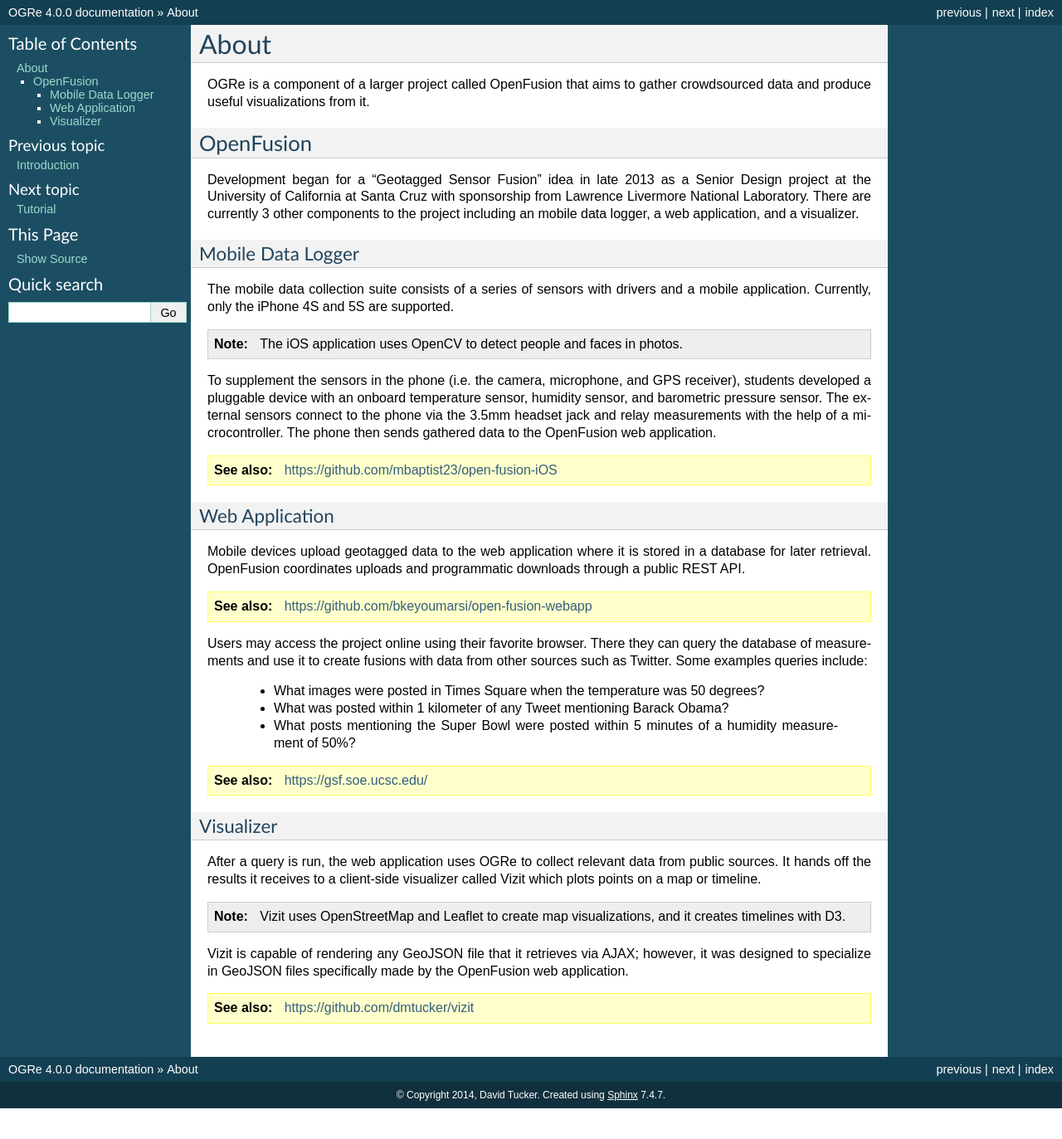
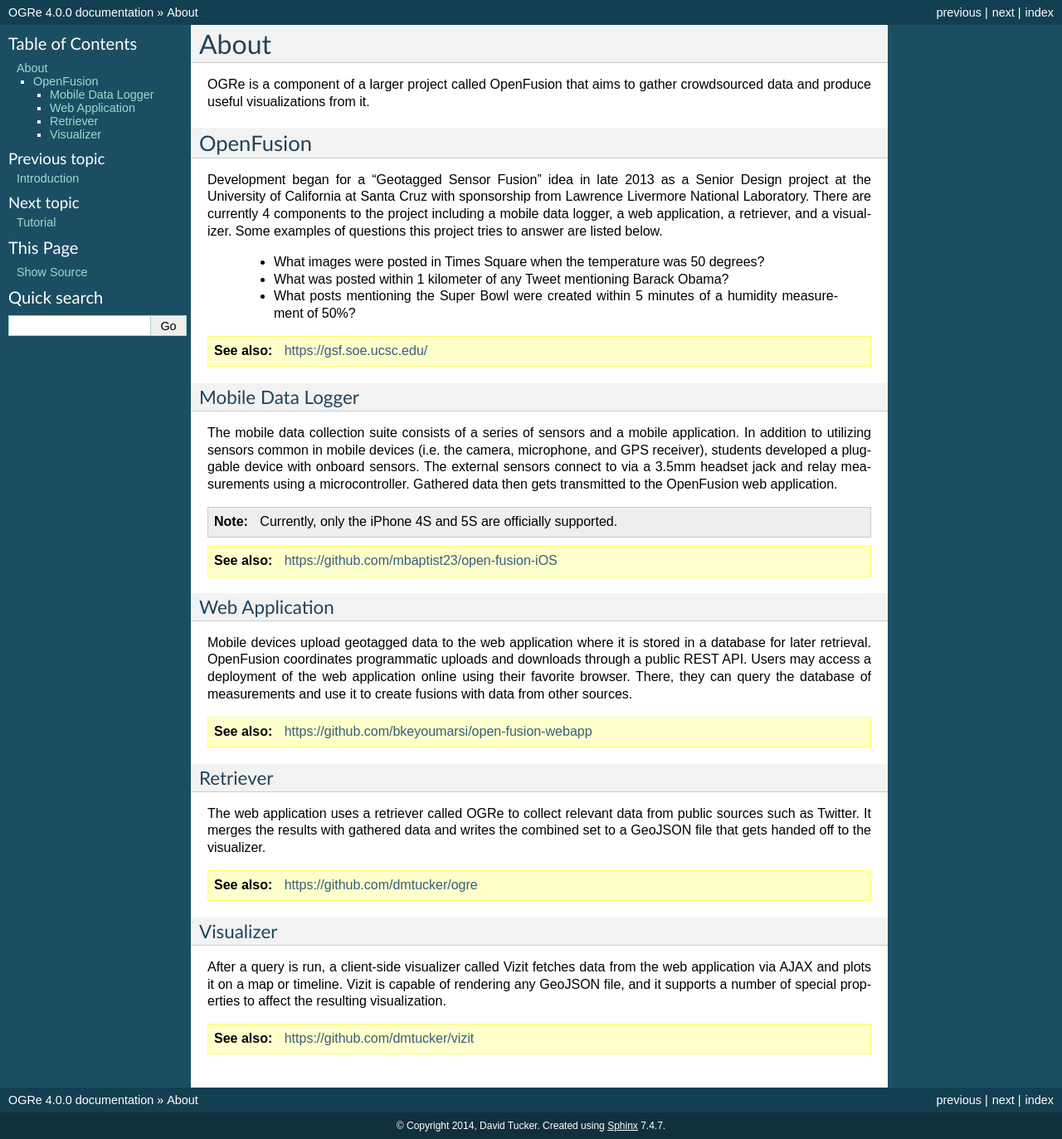
Before and after one commit to openfusion-dev/ogre, a Sphinx documentation site: the page built from docs/about.rst, in a window 1280 px wide. Shown: the whole page at 83% size. Built offline with Sphinx 7.4.7, drawn with Linux system fonts in a browser that asks for light colours; before the commit the page ends 1336 px from its top, so only the background shows below that.

Commit message:
Improve documentation. (4.0.0)
The about section has been updated to match the about page on
gsf.soe.ucsc.edu, and the tutorial has had an example of returned
results added.

```diff
--- a/docs/about.rst
+++ b/docs/about.rst
@@ -8,59 +8,55 @@
 Development began for a "Geotagged Sensor Fusion" idea in late 2013 as a
 Senior Design project at the University of California at Santa Cruz with
 sponsorship from Lawrence Livermore National Laboratory.
-There are currently 3 other components to the project including an mobile data
-logger, a web application, and a visualizer.
+There are currently 4 components to the project including
+a mobile data logger, a web application, a retriever, and a visualizer.
+Some examples of questions this project tries to answer are listed below.
+
+ - What images were posted in Times Square when the temperature was 50 degrees?
+ - What was posted within 1 kilometer of any Tweet mentioning Barack Obama?
+ - What posts mentioning the Super Bowl were created within 5 minutes of a
+   humidity measurement of 50%?
+
+.. seealso:: https://gsf.soe.ucsc.edu/
 
 Mobile Data Logger
 ~~~~~~~~~~~~~~~~~~
-The mobile data collection suite consists of a series of sensors with drivers
-and a mobile application.
-Currently, only the iPhone 4S and 5S are supported.
+The mobile data collection suite consists of a series of sensors and
+a mobile application. In addition to utilizing sensors common in mobile devices
+(i.e. the camera, microphone, and GPS receiver), students developed a
+pluggable device with onboard sensors. The external sensors connect to via a
+3.5mm headset jack and relay measurements using a microcontroller.
+Gathered data then gets transmitted to the OpenFusion web application.
 
-.. note:: The iOS application uses OpenCV to detect people and faces in photos.
-
-To supplement the sensors in the phone (i.e. the camera, microphone, and GPS
-receiver), students developed a pluggable device with an onboard temperature
-sensor, humidity sensor, and barometric pressure sensor.
-The external sensors connect to the phone via the 3.5mm headset jack and relay
-measurements with the help of a microcontroller.
-The phone then sends gathered data to the OpenFusion web application.
+.. note:: Currently, only the iPhone 4S and 5S are officially supported.
 
 .. seealso:: https://github.com/mbaptist23/open-fusion-iOS
 
 Web Application
 ~~~~~~~~~~~~~~~
-Mobile devices upload geotagged data to the web application where it
-is stored in a database for later retrieval.
-OpenFusion coordinates uploads and programmatic downloads through a public REST
-API.
+Mobile devices upload geotagged data to the web application where it is stored
+in a database for later retrieval. OpenFusion coordinates programmatic uploads
+and downloads through a public REST API. Users may access a deployment of the
+web application online using their favorite browser. There, they can query the
+database of measurements and use it to create fusions with data from other
+sources.
 
 .. seealso:: https://github.com/bkeyoumarsi/open-fusion-webapp
 
-Users may access the project online using their favorite browser.
-There they can query the database of measurements and use it to create fusions
-with data from other sources such as Twitter.
-Some examples queries include:
+Retriever
+~~~~~~~~~
+The web application uses a retriever called OGRe to collect relevant data from
+public sources such as Twitter. It merges the results with gathered data and
+writes the combined set to a GeoJSON file that gets handed off to the
+visualizer.
 
- - What images were posted in Times Square when the temperature was 50 degrees?
- - What was posted within 1 kilometer of any Tweet mentioning Barack Obama?
- - What posts mentioning the Super Bowl were posted within 5 minutes of a
-   humidity measurement of 50%?
-
-.. seealso:: https://gsf.soe.ucsc.edu/
+.. seealso:: https://github.com/dmtucker/ogre
 
 Visualizer
 ~~~~~~~~~~
-After a query is run, the web application uses OGRe to collect relevant data
-from public sources.
-It hands off the results it receives to a client-side visualizer called Vizit
-which plots points on a map or timeline.
-
-.. note:: Vizit uses OpenStreetMap and Leaflet to create map visualizations,
-          and it creates timelines with D3.
-
-Vizit is capable of rendering any GeoJSON file that it retrieves via AJAX;
-however, it was designed to specialize in GeoJSON files specifically made by the
-OpenFusion web application.
+After a query is run, a client-side visualizer called Vizit fetches data from
+the web application via AJAX and plots it on a map or timeline.
+Vizit is capable of rendering any GeoJSON file, and it supports a number of
+special properties to affect the resulting visualization.
 
 .. seealso:: https://github.com/dmtucker/vizit
```
Also changed, not shown: docs/tutorial.rst (+44 -2 lines).
